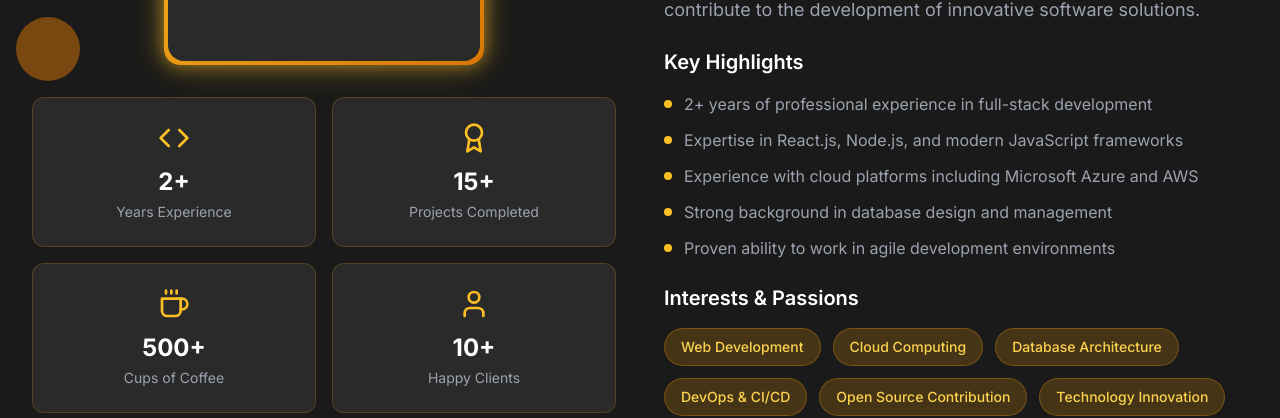
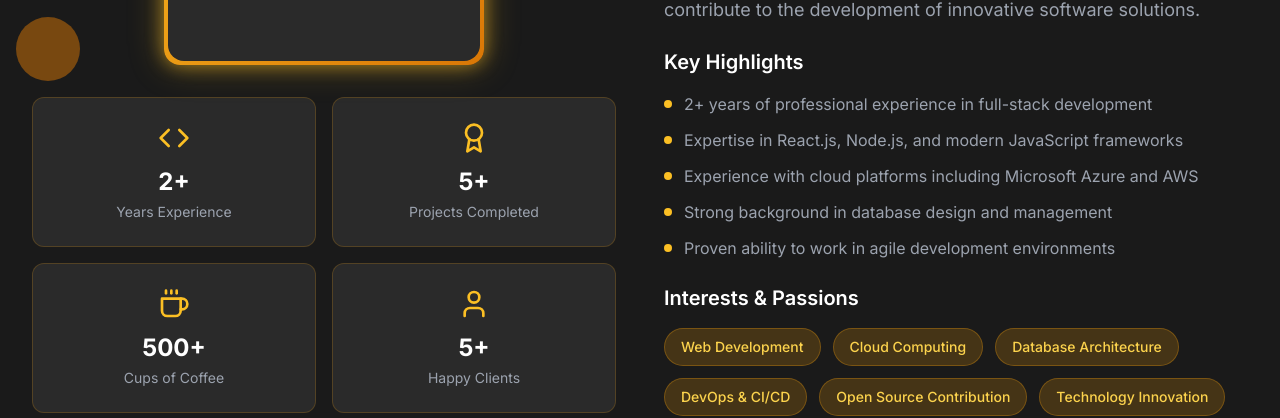
Before and after one commit to dkdineshkumar007/portfolio, a Next.js app: page / in a window 1280 px wide. Shown: the part 1447-1865 px from the top of the page. Built offline with nearby package versions, Linux system fonts and the light colour scheme.

Commit message:
Styles Updated

```diff
--- a/src/components/About.tsx
+++ b/src/components/About.tsx
@@ -7,9 +7,9 @@ import { personalInfo, aboutMe } from '@/data/personal'
 const About = () => {
   const stats = [
     { icon: Code, label: 'Years Experience', value: '2+' },
-    { icon: Award, label: 'Projects Completed', value: '15+' },
+    { icon: Award, label: 'Projects Completed', value: '5+' },
     { icon: Coffee, label: 'Cups of Coffee', value: '500+' },
-    { icon: User, label: 'Happy Clients', value: '10+' },
+    { icon: User, label: 'Happy Clients', value: '5+' },
   ]
 
   return (
```
